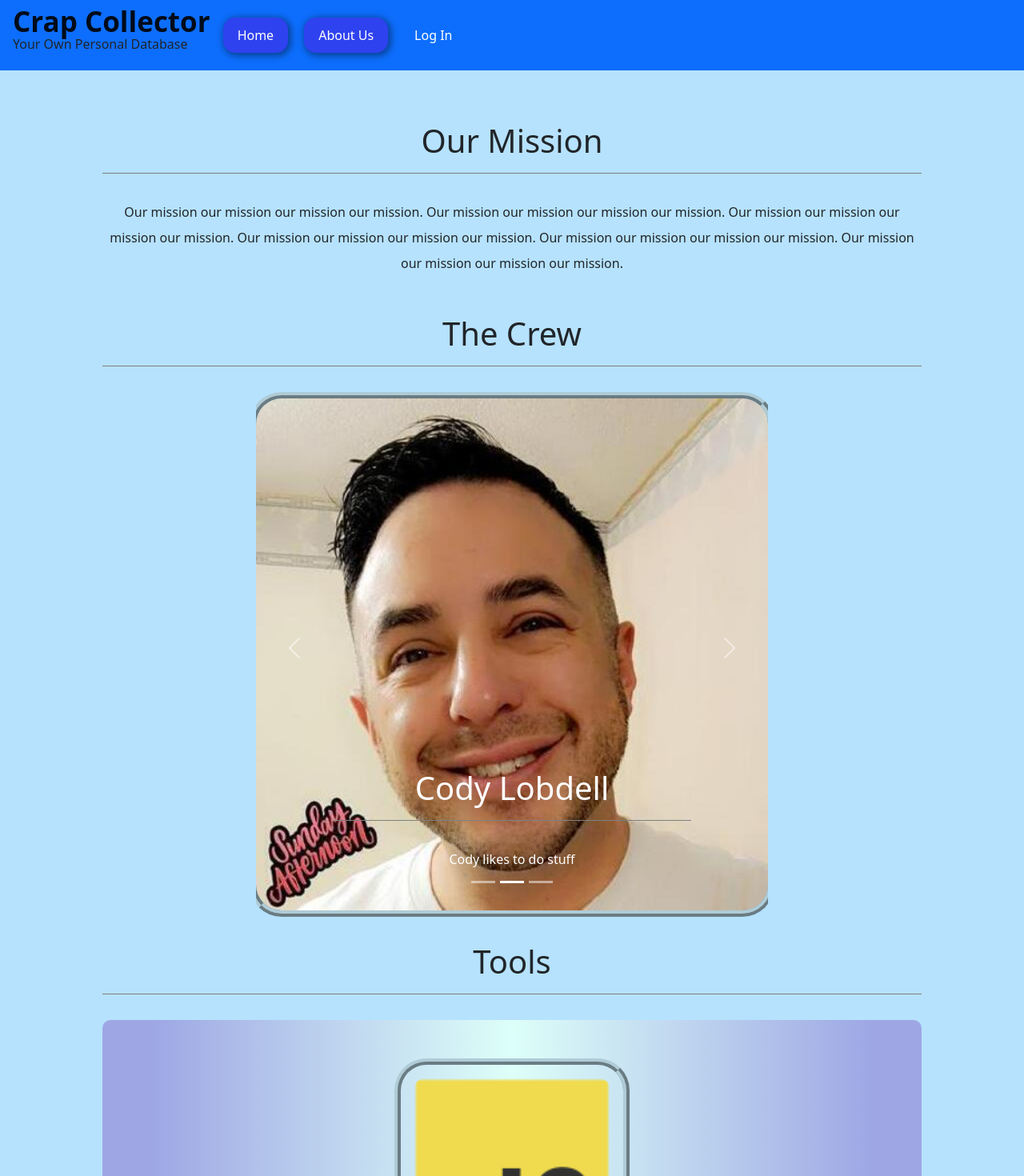
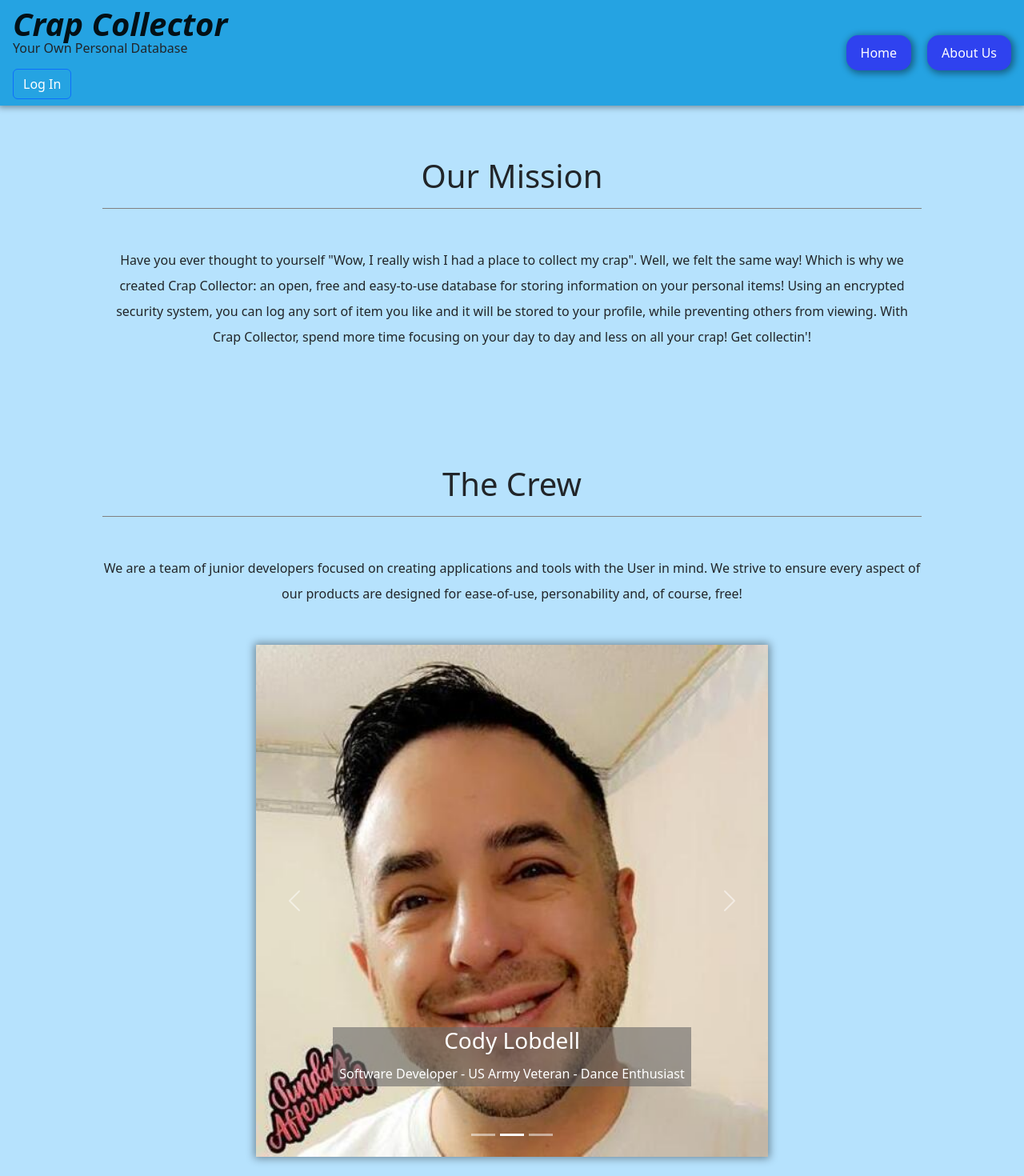
Before and after one commit to 301-Final/final-frontend, a React (Create React App) app: page /about in a window 1280 px wide. Shown: the top 1470 px of the page at 80% size. Built offline with nearby package versions, Linux system fonts and the light colour scheme; no server answers.

Commit message:
Header, Footer, About Finalized

```diff
--- a/src/components/About.css
+++ b/src/components/About.css
@@ -10,8 +10,12 @@ body {
   text-align: center;
 }
 
+.mission {
+    padding-bottom: 3rem;
+}
+
 article {
-  margin-bottom: 3rem;
+  margin-bottom: 5rem;
 }
 
 .team h2 {
@@ -19,14 +23,14 @@ article {
   margin-right: auto;
 }
 
-h2 {
+.aboutBody h2 {
   border-bottom: 1px solid grey;
   font-size: 40px;
   font-weight: 500;
   margin-left: auto;
   margin-right: auto;
   padding-bottom: 1rem;
-  margin-bottom: 2rem;
+  margin-bottom: 3rem;
 }
 
 .carouselParent {
@@ -34,14 +38,28 @@ h2 {
   max-width: 40rem;
   margin-left: auto;
   margin-right: auto;
+  box-shadow: 0px 0px 10px 2px rgba(0, 0, 0, 0.4);
+}
+
+.tools {
+    margin-top: 8rem;
+}
+
+.carouselBio {
+    background-color: rgb(106, 104, 104, 0.6);
 }
 
 .imgContainer {
     background: linear-gradient(90deg, rgb(158, 167, 228) 6%, rgba(221, 255, 249, 1) 50%, rgb(158, 167, 228) 94%);
     border-radius: 10px;
     padding: 3rem;
+    box-shadow: 0px 0px 10px 2px rgba(0, 0, 0, 0.4);
 }
 
 .imgContainer img {
-    padding: 1rem;
+    padding: 1.5rem;
 }
+
+.team p {
+  margin-bottom: 3rem;
+}
--- a/src/components/About.js
+++ b/src/components/About.js
@@ -5,20 +5,16 @@ import "./About.css";
 class About extends React.Component {
   render() {
     return (
-      <body>
       <section className="aboutBody">
         <article className="mission">
           <h2>Our Mission</h2>
           <p>
-              Our mission our mission our mission our mission. Our mission our
-              mission our mission our mission. Our mission our mission our
-              mission our mission. Our mission our mission our mission our
-              mission. Our mission our mission our mission our mission. Our
-              mission our mission our mission our mission.{" "}
+            Have you ever thought to yourself "Wow, I really wish I had a place to collect my crap". Well, we felt the same way! Which is why we created Crap Collector: an open, free and easy-to-use database for storing information on your personal items! Using an encrypted security system, you can log any sort of item you like and it will be stored to your profile, while preventing others from viewing. With Crap Collector, spend more time focusing on your day to day and less on all your crap! Get collectin'!{" "}
           </p>
         </article>
         <article className="team">
           <h2>The Crew</h2>
+          <p> We are a team of junior developers focused on creating applications and tools with the User in mind. We strive to ensure every aspect of our products are designed for ease-of-use, personability and, of course, free!</p>
           <Carousel className="carouselParent">
             <Carousel.Item>
               <img
@@ -27,8 +23,10 @@ class About extends React.Component {
                 alt="Mike"
               />
               <Carousel.Caption>
-                  <h2>Michael Dulin</h2>
-                  <p>Michael likes to do stuff</p>
+                <div className="carouselBio">
+                  <h3>Michael Dulin</h3>
+                  <p>Software Developer - USN Veteran - Baseball Coach</p>
+                </div>
               </Carousel.Caption>
             </Carousel.Item>
             <Carousel.Item>
@@ -38,8 +36,10 @@ class About extends React.Component {
                 alt="Cody"
               />
               <Carousel.Caption>
-                  <h2>Cody Lobdell</h2>
-                  <p>Cody likes to do stuff</p>
+                <div className="carouselBio">
+                  <h3>Cody Lobdell</h3>
+                  <p>Software Developer - US Army Veteran - Dance Enthusiast</p>
+                </div>
               </Carousel.Caption>
             </Carousel.Item>
             <Carousel.Item>
@@ -49,8 +49,10 @@ class About extends React.Component {
                 alt="Kirill"
               />
               <Carousel.Caption>
-                  <h2>Kirill Lesnykh</h2>
-                  <p>Kirill does NOT like to do stuff</p>
+                <div className="carouselBio">
+                  <h3>Kirill Lesnykh</h3>
+                  <p>Software Developer - Buisness Owner - Impartial to Design</p>
+                </div>
               </Carousel.Caption>
             </Carousel.Item>
           </Carousel>
@@ -76,7 +78,6 @@ class About extends React.Component {
           </div>
         </article>
       </section>
-      </body>
     );
   }
 }
--- a/src/components/HeadFoot.css
+++ b/src/components/HeadFoot.css
@@ -12,19 +12,17 @@ footer {
   line-height: 1.1;
 }
 
-header {
-  background-color: aqua;
-}
-
 .title {
-  font-size: 35px;
-  font-weight: 600;
+  font-size: 40px;
+  font-weight: 800;
+  font-style: oblique;
 }
 
 .navItems {
   display: flex;
   float: right;
   align-items: space-between;
+  margin-left: auto;
   margin-right: 1rem;
   gap: 20px;
   color: white;
@@ -40,3 +38,16 @@ header {
   border-radius: 15px;
   background-color: rgb(47, 66, 239);
 }
+
+.header {
+  box-shadow: 0px 0px 8px 2px rgba(0, 0, 0, 0.4);
+  background-color: rgb(37, 163, 226);
+}
+
+.logout {
+  background-color: rgb(37, 163, 226);
+}
+
+.login {
+  background-color: rgb(37, 163, 226);
+}
--- a/src/components/Header.js
+++ b/src/components/Header.js
@@ -1,30 +1,47 @@
-import React from 'react';
-import { withAuth0 } from '@auth0/auth0-react';
-import { Navbar, NavItem } from 'react-bootstrap';
+import React from "react";
+import { withAuth0 } from "@auth0/auth0-react";
+import { Navbar, NavItem } from "react-bootstrap";
 import { Link } from "react-router-dom";
-import LoginButton from './Login';
-import LogoutButton from './Logout';
-import './HeadFoot.css';
+import LoginButton from "./Login";
+import LogoutButton from "./Logout";
+import "./HeadFoot.css";
 
 class Header extends React.Component {
   render() {
     return (
-      <>
-        <Navbar collapseOnSelect expand="lg" bg="primary" variant="light">
+      <body className="header">
+        <Navbar collapseOnSelect expand="lg" variant="light">
           <div className="logo">
-            <Navbar.Brand className='title'>Crap Collector</Navbar.Brand>
+            <Navbar.Brand className="title">Crap Collector</Navbar.Brand>
             <p>Your Own Personal Database</p>
+            {this.props.auth0.isAuthenticated ? (
+              <LogoutButton />
+            ) : (
+              <LoginButton />
+            )}
           </div>
           <div className="navItems">
-            <NavItem><Link to="/" className="nav-link">Home</Link></NavItem>
-            <NavItem><Link to="/about" className="nav-link">About Us</Link></NavItem>
-            {
-              this.props.auth0.isAuthenticated && <NavItem><Link to="/profile" className="nav-link">Profile</Link></NavItem>}
-            {this.props.auth0.isAuthenticated ? <LogoutButton /> : <LoginButton />}
+            <NavItem>
+              <Link to="/" className="nav-link">
+                Home
+              </Link>
+            </NavItem>
+            <NavItem>
+              <Link to="/about" className="nav-link">
+                About Us
+              </Link>
+            </NavItem>
+            {this.props.auth0.isAuthenticated && (
+              <NavItem>
+                <Link to="/profile" className="nav-link">
+                  Profile
+                </Link>
+              </NavItem>
+            )}
           </div>
         </Navbar>
-      </>
-    )
+      </body>
+    );
   }
 }
 
--- a/src/components/Login.js
+++ b/src/components/Login.js
@@ -5,7 +5,7 @@ import React from "react";
 const LoginButton = () => {
   const { loginWithRedirect } = useAuth0();
 
-  return <Button onClick={() => loginWithRedirect()}>Log In</Button>;
+  return <Button className="login" onClick={() => loginWithRedirect()}>Log In</Button>;
 };
 
 export default LoginButton;
--- a/src/components/Logout.js
+++ b/src/components/Logout.js
@@ -6,7 +6,7 @@ const LogoutButton = () => {
   const { logout } = useAuth0();
 
   return (
-    <Button onClick={() => logout({ logoutParams: { returnTo: window.location.origin } })}>
+    <Button className="login" onClick={() => logout({ logoutParams: { returnTo: window.location.origin } })}>
       Log Out
     </Button>
   );
--- a/src/components/Profile.css
+++ b/src/components/Profile.css
@@ -1,13 +1,3 @@
-
-body {
-  margin: 0;
-  display: grid;
-  grid-auto-flow: column;
-  place-content: center;
-  background: #b6e2fd;
-
-}
-
 .list-group-item+.list-group-item {
   border-bottom-width: 5px;
   text-align: center;
@@ -18,8 +8,7 @@ body {
 
 }
 
-img,
-svg {
+.profile img{
   display: block;
   margin-left: auto;
   margin-right: auto;
--- a/src/components/Profile.js
+++ b/src/components/Profile.js
@@ -12,12 +12,13 @@ const Profile = () => {
 
   return (
     isAuthenticated && (
-
+      <div className="profile">
       <ListGroup>
         <ListGroup.Item variant="warning"><img src={user.picture} alt={user.name} /></ListGroup.Item>
         <ListGroup.Item variant="success">{user.name}</ListGroup.Item>
         <ListGroup.Item>{user.email}</ListGroup.Item>
       </ListGroup>
+      </div>
 
     )
   );
```
Lines whose indentation alone changed are shown as unchanged.
